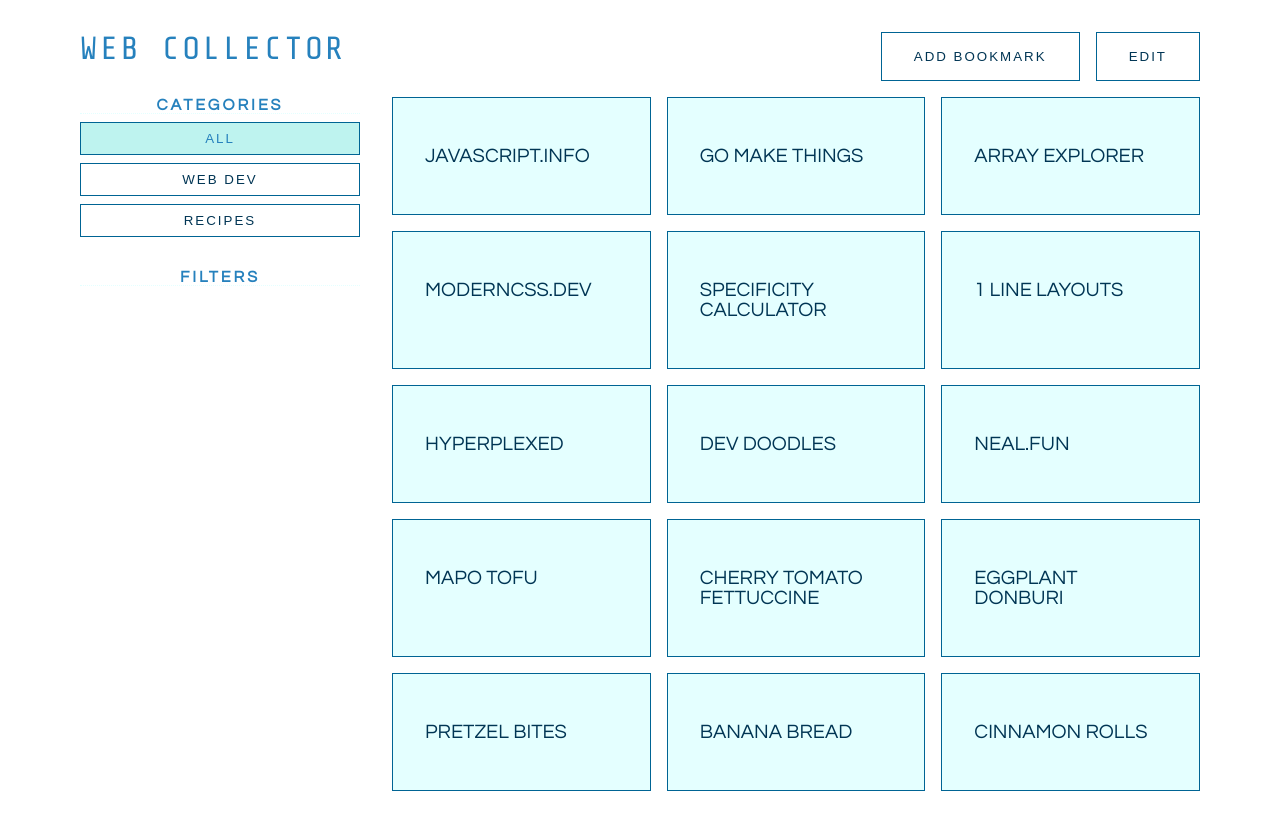
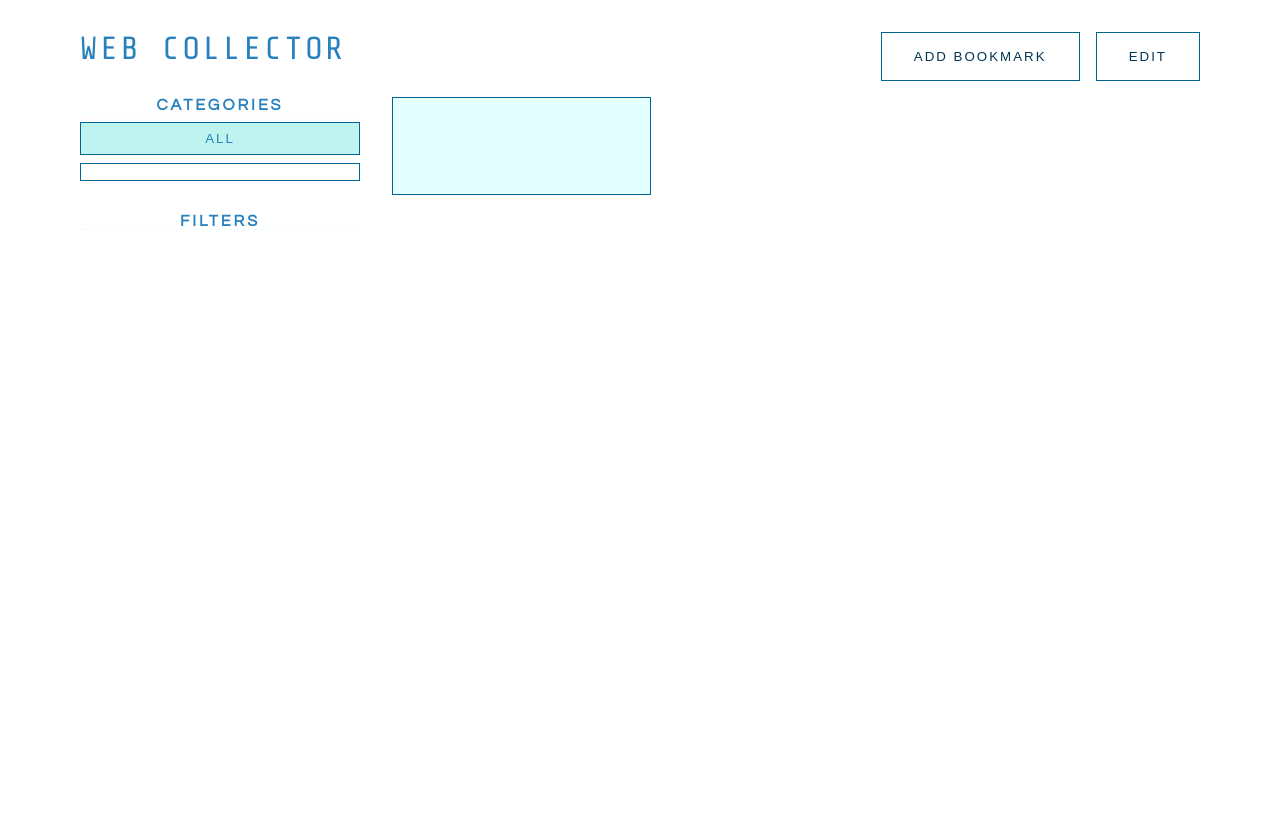
Before and after one commit to mistyb01/web-collector, a React (Create React App) app: page /demo in a window 1280 px wide. After the commit the page ends 800 px from the top, so only its background shows below. Built offline with nearby package versions, Linux system fonts and the light colour scheme; the HTML template or start-up script is replaced by a standard one.

Commit message:
fixed initial local storage state

```diff
--- a/src/App.tsx
+++ b/src/App.tsx
@@ -9,7 +9,7 @@
 import Home from './Home';
 
 const App:FC = () => {
-  const [bookmarkData, setBookmarkData] = useLocalStorage('bookmarkData', mockData);
+  const [bookmarkData, setBookmarkData] = useLocalStorage('bookmarkData', [{id: "", name: "", url: "", description:"", category: "", tag: ""}]);
   const [currentMockData, setMockData] = useState(mockData);
 
   function handleAddToBookmarks(newData:BookmarkType) {
```
